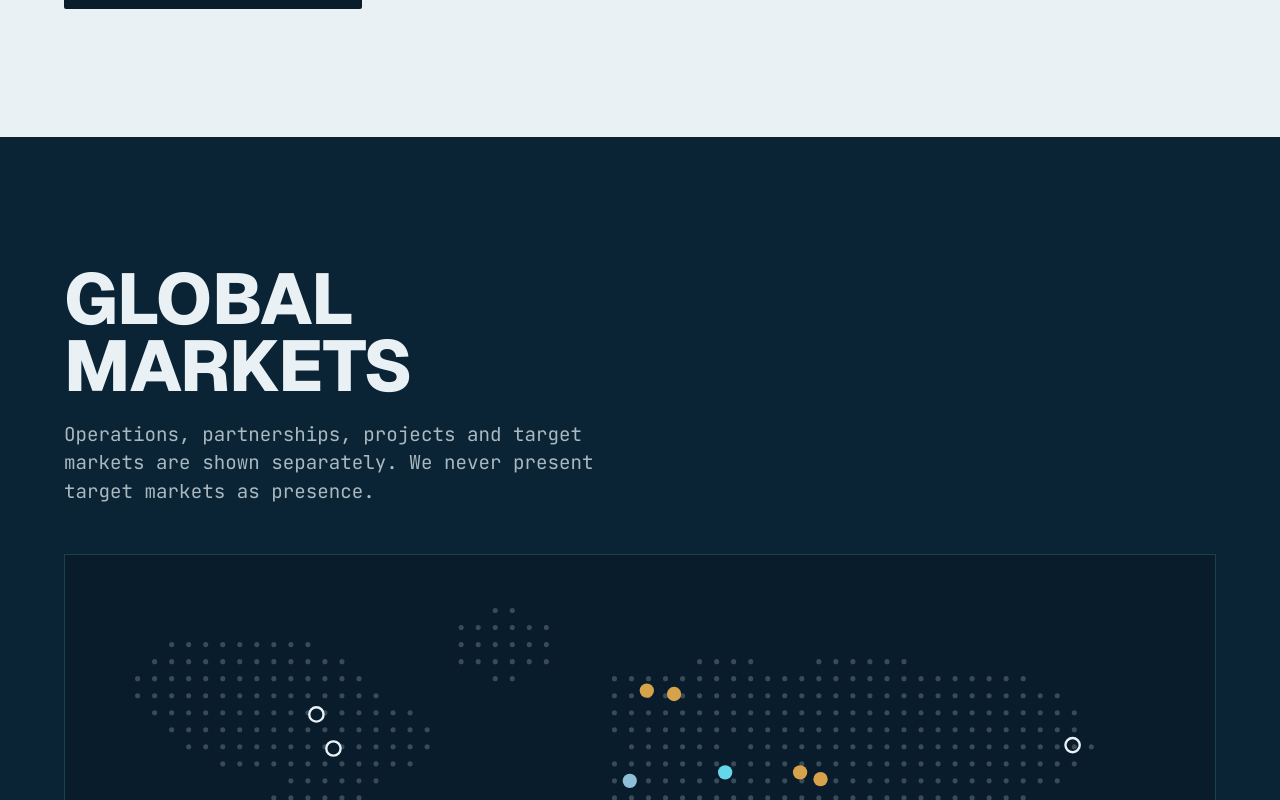
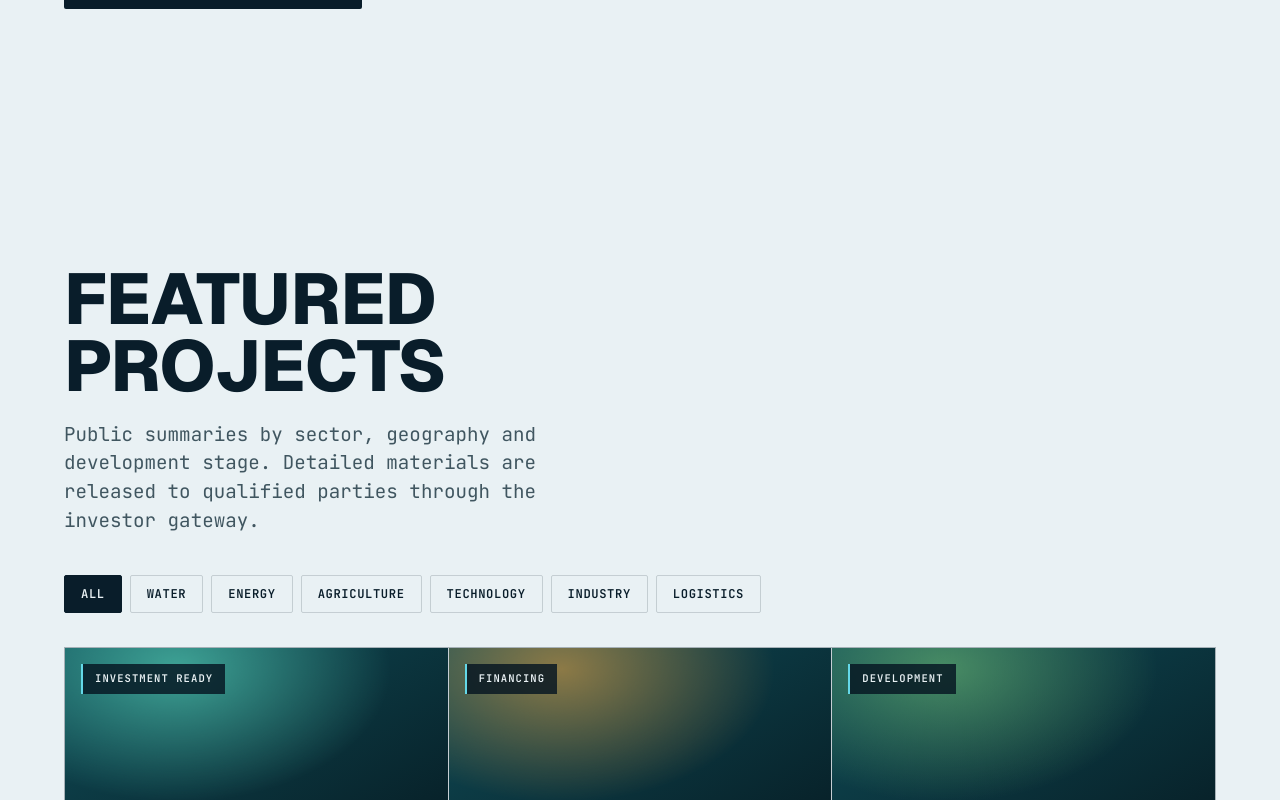
Before and after one commit to Taterbro/wsl-website, a Next.js app: page / in a window 1280 px wide. Shown: the part 4960-5760 px from the top of the page. Built offline with nearby package versions, Linux system fonts and the light colour scheme.

Commit message:
chore: remove global markets

```diff
--- a/app/page.tsx
+++ b/app/page.tsx
@@ -4,7 +4,6 @@ import Businesses from "./(home)/_components/business-platforms/businesses";
 import Investments from "./(home)/_components/investments/investments";
 import Innovation from "./(home)/_components/innovation/innovation";
 import Africa from "./(home)/_components/africa";
-import GlobalMarkets from "./(home)/_components/global-markets/global_markets";
 import FeaturedProjects from "./(home)/_components/featured-projects/featured-projects";
 import Impact from "./(home)/_components/impact/impact";
 import Insights from "./(home)/_components/insights/insights";
@@ -20,7 +19,7 @@ export default function Home() {
         <Investments />
         <Innovation />
         <Africa />
-        <GlobalMarkets />
+        {/* <GlobalMarkets /> */}
         <FeaturedProjects />
         <Impact />
         <Insights />
```
